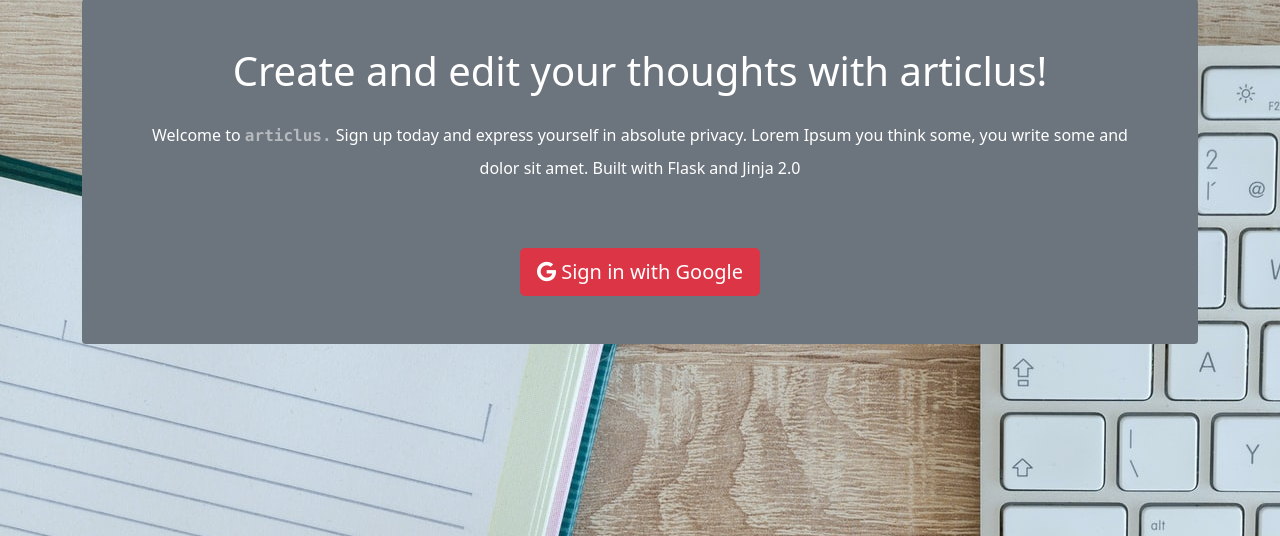
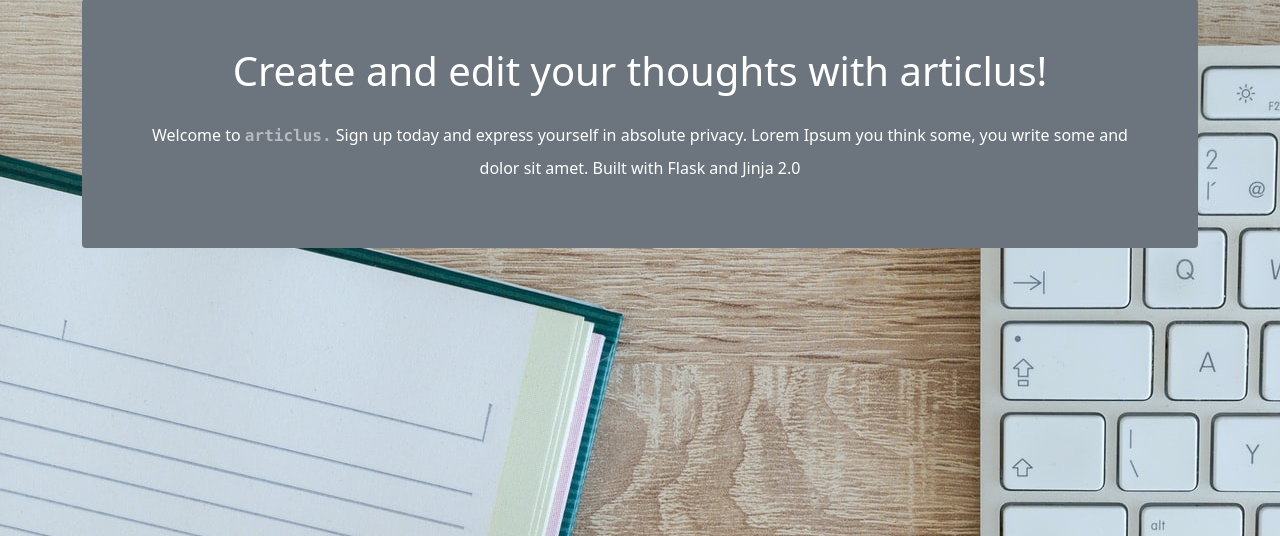
Before and after one commit to israel-oye/Articlus, a Flask app: page / in a window 1280 px wide. Shown: the part 97-633 px from the top of the page. Run offline with Flask 2, Linux system fonts and the light colour scheme; the visitor is signed in with stand-in values (Sample User, id 1); some libraries are stand-ins or nearby versions.

Commit message:
cosmetic change

```diff
--- a/templates/home.html
+++ b/templates/home.html
@@ -7,11 +7,11 @@
     {% if not current_user.is_authenticated %}
     <div class="pb-2">
         <a href="{{url_for('register')}}" class="btn btn-primary btn-lg mx-1 mt-5">Register</a>
-        <a href="{{url_for('login')}}" class="btn btn-success btn-lg mx-1 mt-5">Hop in</a> {% endif %}
+        <a href="{{url_for('login')}}" class="btn btn-success btn-lg mx-1 mt-5">Hop in</a>
         <form action="" method="post">
             <input type="hidden" name="csrf-token" value="{{ csrf_token() }}">
-            <button type="submit" formaction="/auth" class="btn btn-danger btn-lg mt-5 mx-1"><i class="fa-brands fa-google"></i> Sign in with Google</button>
-        </form>
+            <button type="submit" formaction="/auth" class="btn btn-danger btn-lg mt-2 mx-1"><i class="fa-brands fa-google"></i> Sign in with Google</button>
+        </form>{% endif %}
     </div>
 
 </div>
```
